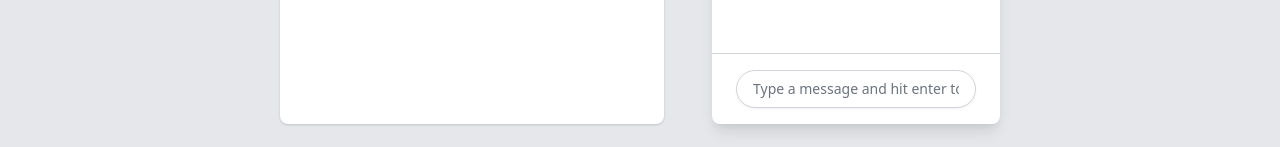
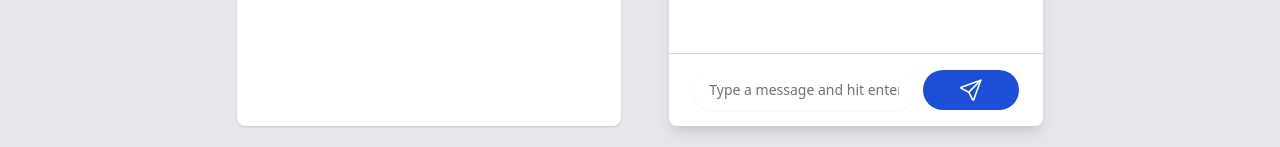
Before and after one commit to nathandaly/vue3-live-chat, a Vue app: page /chat in a window 1280 px wide. Shown: the part 684-831 px from the top of the page. Built offline with nearby package versions, Linux system fonts and the light colour scheme; no server answers; the database is empty; sample sign-in values are in the browser's storage; what @tailwindcss/typography would draw is missing.

Commit message:
Chat input fixes.

```diff
--- a/src/components/NewChatForm.vue
+++ b/src/components/NewChatForm.vue
@@ -1,35 +1,63 @@
 <script setup>
-import { ref } from 'vue'
-import getUser from '../composables/getUser'
-import useCollection from '../composables/useCollection'
-import { timestamp } from '../firebase/config'
+import { ref } from "vue";
+import getUser from "../composables/getUser";
+import useCollection from "../composables/useCollection";
+import { timestamp } from "../firebase/config";
+import { EmojiHappyIcon } from "@heroicons/vue/outline";
 
-const { user } = getUser()
-const { error, addDocument } = useCollection('messages')
-const message = ref('')
+const { user } = getUser();
+const { error, addDocument } = useCollection("messages");
+const message = ref("");
 
 const handleSubmit = async () => {
   await addDocument({
     name: user.value.displayName,
     message: message.value,
     createdAt: timestamp(),
-    })
+  });
   if (!error.value) {
-        message.value = ''
+    message.value = "";
   }
-}
+};
 </script>
 
 <template>
-    <div>
-        <label for="message" class="sr-only">Message</label>
+  <div class="h-10">
+    <div class="flex h-full space-x-2">
       <input
         v-model="message"
         @keypress.enter.prevent="handleSubmit"
-            id="message"
-            type="text"
-            class="block w-full px-4 border-gray-300 rounded-full shadow-sm focus:ring-blue-500 focus:border-blue-500 sm:text-sm"
-            placeholder="Type a message and hit enter to send..." />
-        <FormError v-if="error" :error="error" />
+        class="block w-full px-4 border-gray-300 rounded-full shadow-sm focus:ring-blue-500 focus:border-blue-400 sm:text-sm"
+        role="textbox"
+        placeholder="Type a message and hit enter to send..."
+      />
+      <div class="flex">
+        <button
+          class="flex items-center justify-center w-24 h-full bg-blue-700 rounded-full focus:outline-none focus:ring-2 focus:ring-offset-2 focus:ring-indigo-700"
+          @click.prevent="handleSubmit"
+          aria-label="Send Message"
+          role="button"
+        >
+          <svg
+            xmlns="http://www.w3.org/2000/svg"
+            class="icon icon-tabler icon-tabler-send"
+            width="26"
+            height="26"
+            viewBox="0 0 24 24"
+            stroke-width="1.5"
+            stroke="#FFFFFF"
+            fill="none"
+            stroke-linecap="round"
+            stroke-linejoin="round"
+          >
+            <path stroke="none" d="M0 0h24v24H0z" fill="none"></path>
+            <line x1="10" y1="14" x2="21" y2="3"></line>
+            <path
+              d="M21 3l-6.5 18a0.55 .55 0 0 1 -1 0l-3.5 -7l-7 -3.5a0.55 .55 0 0 1 0 -1l18 -6.5"
+            ></path>
+          </svg>
+        </button>
+      </div>
+    </div>
   </div>
 </template>
--- a/src/views/Chatroom.vue
+++ b/src/views/Chatroom.vue
@@ -20,13 +20,11 @@ watch(user, () => {
 <template>
   <div>
     <Navbar></Navbar>
-    <main class="flex-1 w-full min-w-0 mx-auto border-t border-gray-200 lg:w-3/5 lg:flex">
+    <main class="flex-1 w-full min-w-0 mx-auto border-t border-gray-200 lg:w-4/6 lg:flex">
         <!-- Primary column -->
         <section aria-labelledby="primary-heading" class="flex flex-col flex-1 h-full min-w-0 overflow-hidden lg:order-last">
           <div class="h-full p-6">
-            <div
-              class="w-full bg-white divide-y divide-gray-300 rounded-lg shadow-lg"
-            >
+            <div class="w-full bg-white divide-y divide-gray-300 rounded-lg shadow-lg">
               <div class="px-4 py-5 sm:p-6">
                 <ChatWindow />
               </div>
```
Lines whose indentation alone changed are shown as unchanged.
